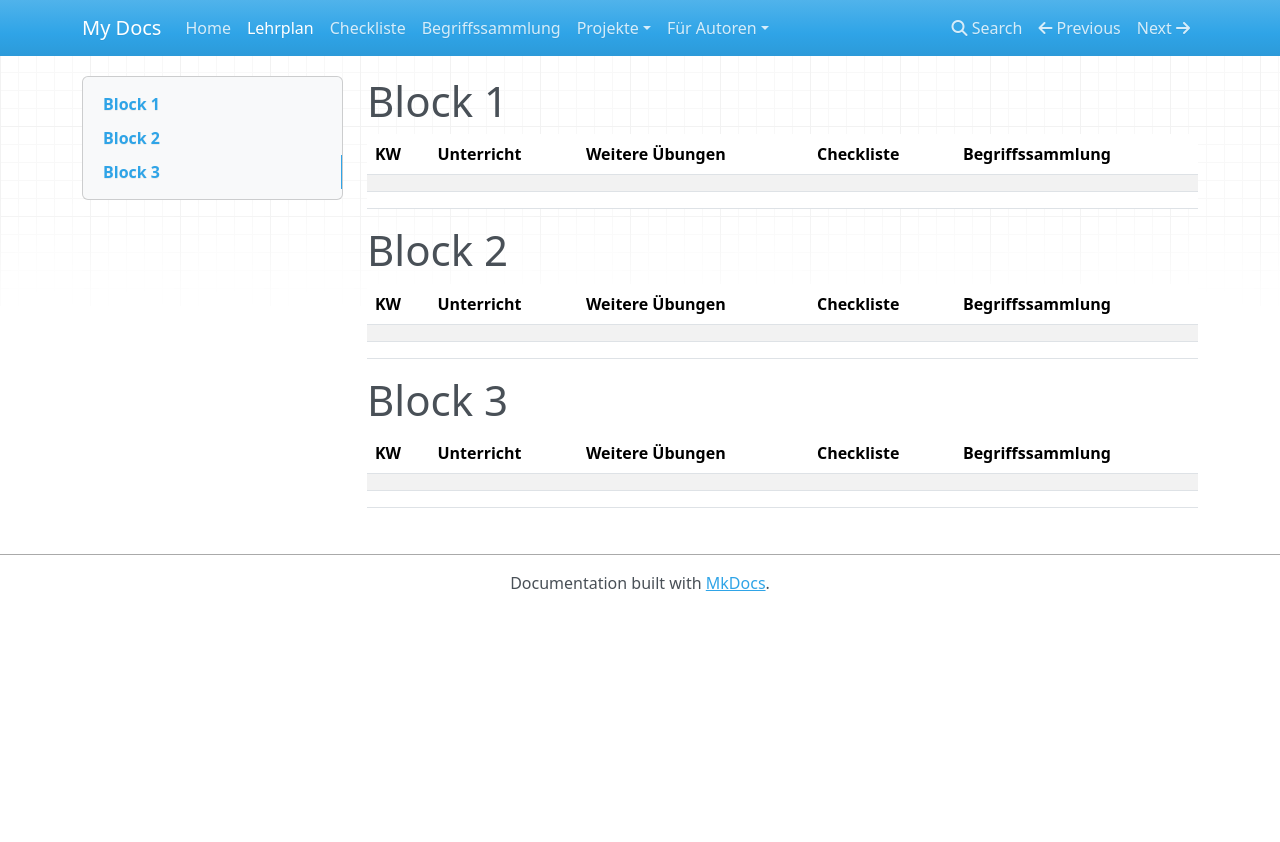
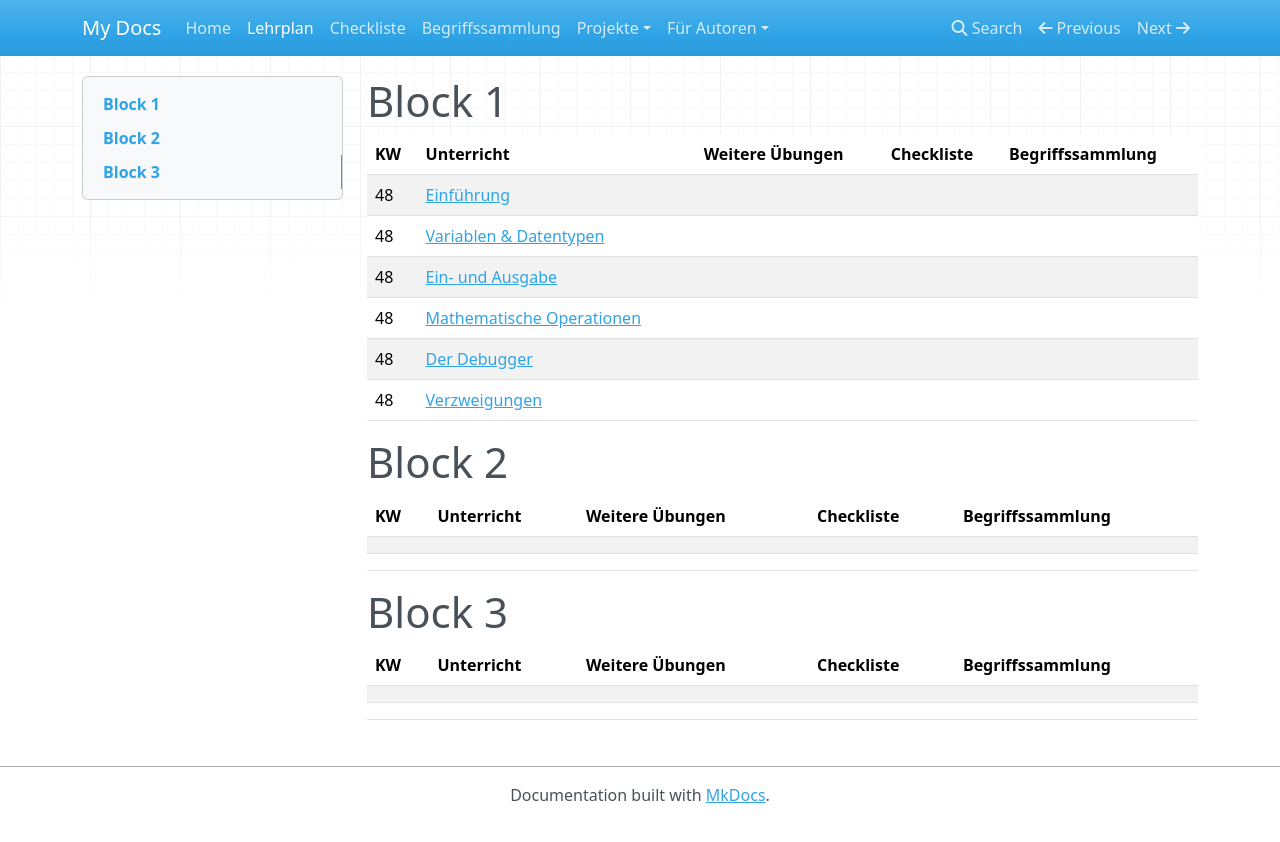
Before and after one commit to kevinsuelzle/Python_Wiki, an MkDocs documentation site: the page built from docs/lehrplan/lehrplan.md, in a window 1280 px wide. Shown: the top 842 px of the page. Built offline with MkDocs 1.6.1, drawn with Linux system fonts in a browser that asks for light colours; nearby versions of some CDN libraries.

Commit message:
added material to lehrplan

```diff
--- a/docs/lehrplan/lehrplan.md
+++ b/docs/lehrplan/lehrplan.md
@@ -1,9 +1,14 @@
 # Block 1
 
-| KW  | Unterricht | Weitere Übungen | Checkliste | Begriffssammlung |
-|-----|------------|-----------------|------------|------------------|
-|     |            |                 |            |                  |
-|     |            |                 |            |                  |
+| KW | Unterricht                                                          | Weitere Übungen | Checkliste | Begriffssammlung |
+|----|---------------------------------------------------------------------|-----------------|------------|------------------|
+| 48 | [Einführung](python_grundlagen/python_grundlagen.md)                |                 |            |                  |
+| 48 | [Variablen & Datentypen](python_grundlagen/variablen_datentypen.md) |                 |            |                  |
+| 48 | [Ein- und Ausgabe](python_grundlagen/input_output.md)               |                 |            |                  |
+| 48 | [Mathematische Operationen](python_grundlagen/math_operations.md)   |                 |            |                  |
+| 48 | [Der Debugger](python_grundlagen/debugging.md)                      |                 |            |                  |
+| 48 | [Verzweigungen](python_grundlagen/if_elif_else.md)                  |                 |            |                  |
+
 
 # Block 2
 
```
